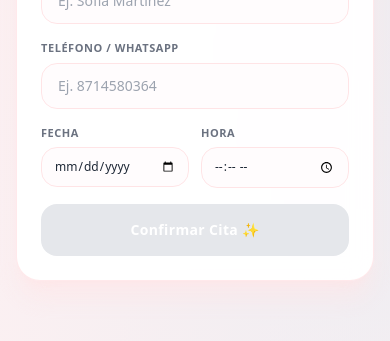
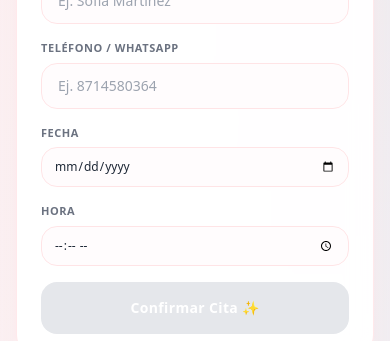
Before and after one commit to Belizondo10/glambook, a Next.js app: page / in a window 390 px wide. Shown: the part 820-1161 px from the top of the page. Built offline with nearby package versions, Linux system fonts and the light colour scheme; no server answers; a web font is replaced by a local one.

Commit message:
Corrigiendo diseño responsivo de fecha y hora

```diff
--- a/app/page.tsx
+++ b/app/page.tsx
@@ -230,7 +230,7 @@
                 />
               </div>
 
-              <div className="grid grid-cols-2 gap-3">
+              <div className="grid grid-cols-1 sm:grid-cols-2 gap-4">
                 <div>
                   <label className="block text-[11px] font-bold text-gray-500 mb-1.5 uppercase tracking-wider">
                     Fecha
```
